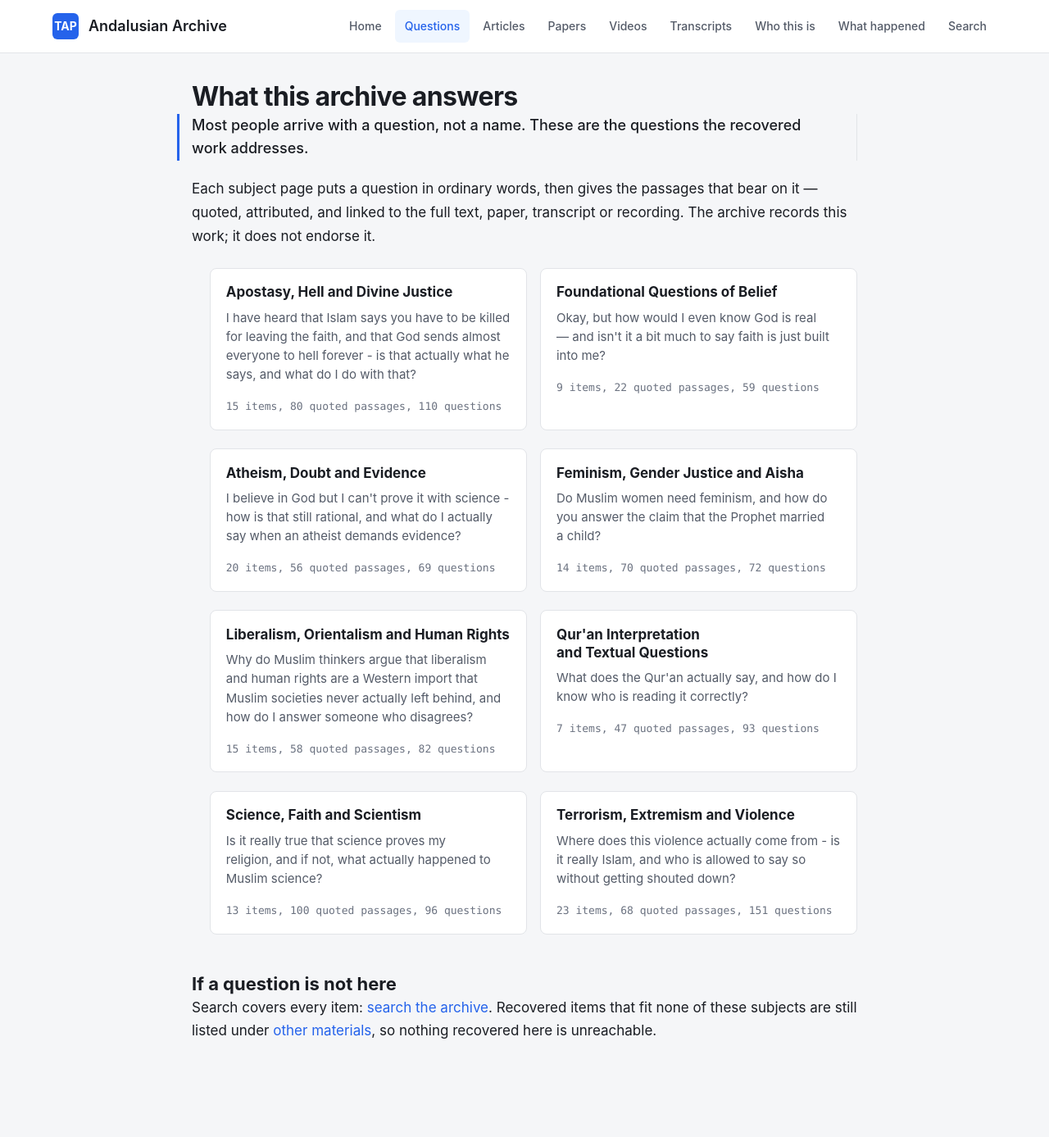
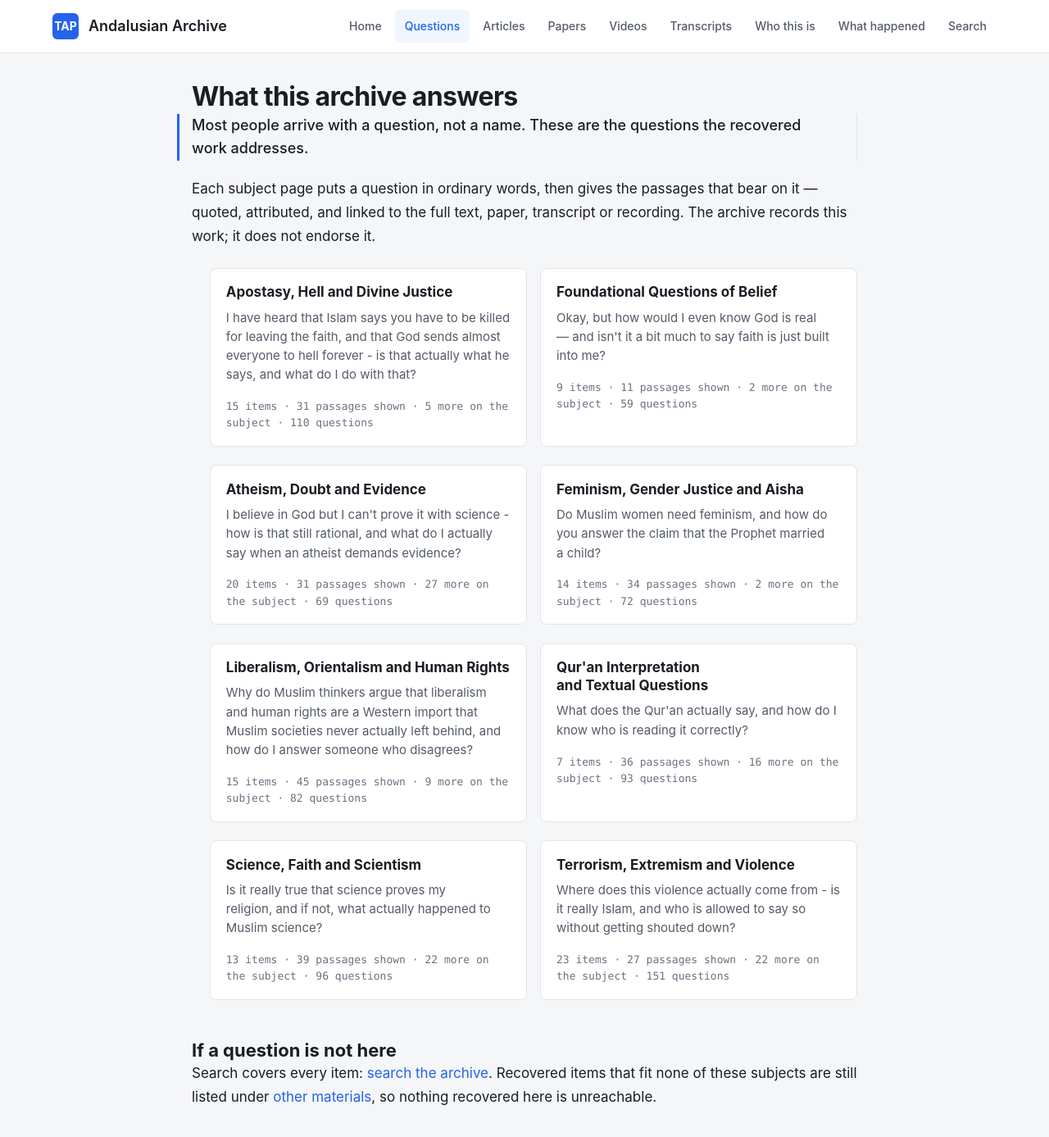
Before and after one commit to the-andalusian-project-archive/andalusian-archive, a Jekyll site: the page built from topics.md, in a window 1280 px wide and 1400 px high. Shown: the top 1387 px of the window at 82% size. Built offline with Jekyll 4.4.1, drawn with Linux system fonts in a browser that asks for light colours.

Commit message:
fix: the topic index cards overstated the passages by 1.9x
The cards said '80 quoted passages' on a page that renders 31. The byline gate
and the substance floor are both correct decisions, but the count published next
to them was summing every verified claim rather than the ones a reader will
actually see. A card is the one place a reader decides whether a page is worth
opening, so it is the worst place to overstate what is on it.

Cards now read 'N passages shown', with the verified total still on the page
footer. Both numbers are computed, both are labelled, and they cannot be
confused for one another.

```diff
--- a/topics.md
+++ b/topics.md
@@ -19,42 +19,50 @@ transcript or recording. The archive records this work; it does not endorse it.<
     <li class="topic-card">
       <h3><a href="{{ site.baseurl }}/topics/apostasy-hell/">Apostasy, Hell and Divine Justice</a></h3>
       <p class="topic-q">I have heard that Islam says you have to be killed for leaving the faith, and that God sends almost everyone to hell forever - is that actually what he says, and what do I do with that?</p>
-      <p class="topic-meta">15 items, 80 quoted passages, 110 questions</p>
+      <p class="topic-meta">15 items &middot; 31 passages shown
+        &middot; 5 more on the subject &middot; 110 questions</p>
     </li>
     <li class="topic-card">
       <h3><a href="{{ site.baseurl }}/topics/aqeedah-basics/">Foundational Questions of Belief</a></h3>
       <p class="topic-q">Okay, but how would I even know God is real — and isn't it a bit much to say faith is just built into me?</p>
-      <p class="topic-meta">9 items, 22 quoted passages, 59 questions</p>
+      <p class="topic-meta">9 items &middot; 11 passages shown
+        &middot; 2 more on the subject &middot; 59 questions</p>
     </li>
     <li class="topic-card">
       <h3><a href="{{ site.baseurl }}/topics/atheism-doubt/">Atheism, Doubt and Evidence</a></h3>
       <p class="topic-q">I believe in God but I can't prove it with science - how is that still rational, and what do I actually say when an atheist demands evidence?</p>
-      <p class="topic-meta">20 items, 56 quoted passages, 69 questions</p>
+      <p class="topic-meta">20 items &middot; 31 passages shown
+        &middot; 27 more on the subject &middot; 69 questions</p>
     </li>
     <li class="topic-card">
       <h3><a href="{{ site.baseurl }}/topics/gender-feminism/">Feminism, Gender Justice and Aisha</a></h3>
       <p class="topic-q">Do Muslim women need feminism, and how do you answer the claim that the Prophet married a child?</p>
-      <p class="topic-meta">14 items, 70 quoted passages, 72 questions</p>
+      <p class="topic-meta">14 items &middot; 34 passages shown
+        &middot; 2 more on the subject &middot; 72 questions</p>
     </li>
     <li class="topic-card">
       <h3><a href="{{ site.baseurl }}/topics/liberalism-orientalism/">Liberalism, Orientalism and Human Rights</a></h3>
       <p class="topic-q">Why do Muslim thinkers argue that liberalism and human rights are a Western import that Muslim societies never actually left behind, and how do I answer someone who disagrees?</p>
-      <p class="topic-meta">15 items, 58 quoted passages, 82 questions</p>
+      <p class="topic-meta">15 items &middot; 45 passages shown
+        &middot; 9 more on the subject &middot; 82 questions</p>
     </li>
     <li class="topic-card">
       <h3><a href="{{ site.baseurl }}/topics/quran-hermeneutics/">Qur'an Interpretation and Textual Questions</a></h3>
       <p class="topic-q">What does the Qur'an actually say, and how do I know who is reading it correctly?</p>
-      <p class="topic-meta">7 items, 47 quoted passages, 93 questions</p>
+      <p class="topic-meta">7 items &middot; 36 passages shown
+        &middot; 16 more on the subject &middot; 93 questions</p>
     </li>
     <li class="topic-card">
       <h3><a href="{{ site.baseurl }}/topics/science-scientism/">Science, Faith and Scientism</a></h3>
       <p class="topic-q">Is it really true that science proves my religion, and if not, what actually happened to Muslim science?</p>
-      <p class="topic-meta">13 items, 100 quoted passages, 96 questions</p>
+      <p class="topic-meta">13 items &middot; 39 passages shown
+        &middot; 22 more on the subject &middot; 96 questions</p>
     </li>
     <li class="topic-card">
       <h3><a href="{{ site.baseurl }}/topics/terrorism-extremism/">Terrorism, Extremism and Violence</a></h3>
       <p class="topic-q">Where does this violence actually come from - is it really Islam, and who is allowed to say so without getting shouted down?</p>
-      <p class="topic-meta">23 items, 68 quoted passages, 151 questions</p>
+      <p class="topic-meta">23 items &middot; 27 passages shown
+        &middot; 22 more on the subject &middot; 151 questions</p>
     </li>
 </ul>
 
```
Also changed, not shown: _data/topic_taxonomy.json (+8 -0 lines), scripts/build_topic_pages.py (+12 -4 lines).
